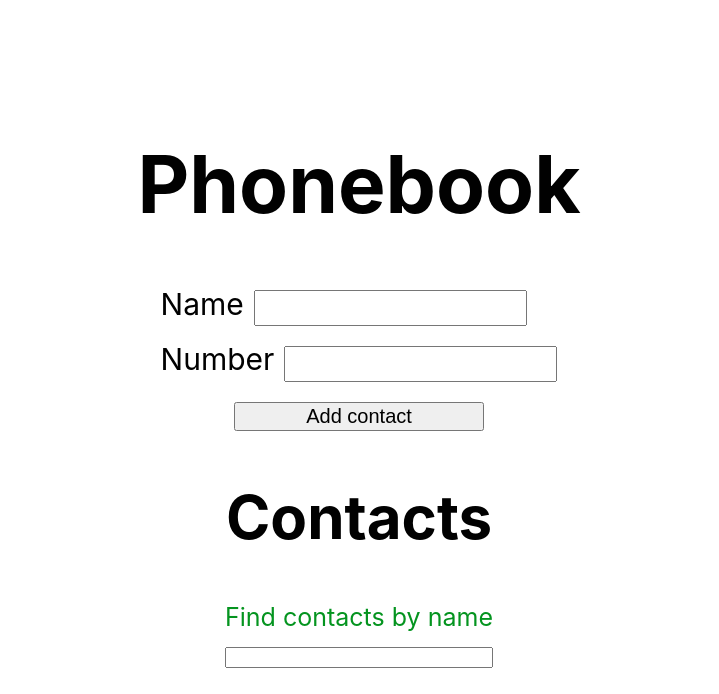
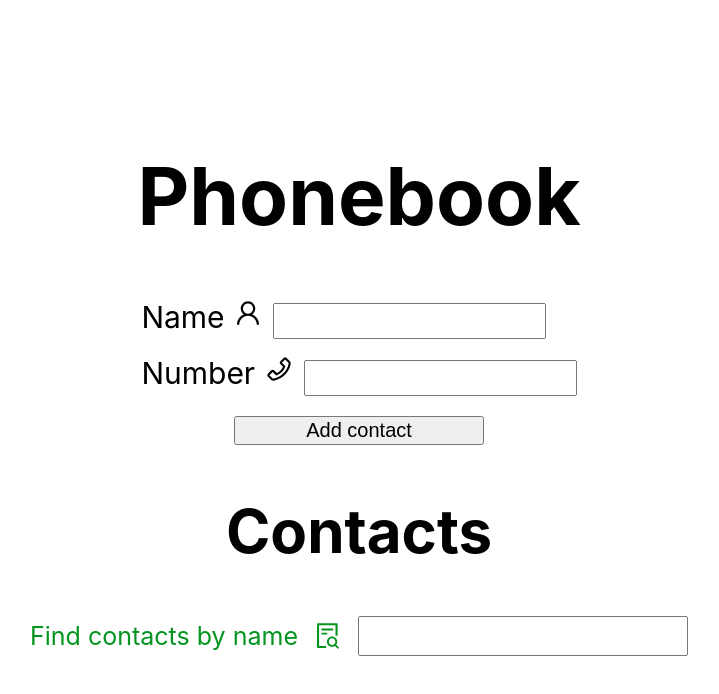
Before and after one commit to Yurtov/goit-react-hw-03-phonebook, a React (Create React App) app: page / in a window 1280 px wide. Shown: the top 694 px of the page, without its empty margins (281-1000 px from the left). Built offline with nearby package versions, Linux system fonts and the light colour scheme.

Commit message:
add local storage

```diff
--- a/package.json
+++ b/package.json
@@ -11,6 +11,7 @@
     "nanoid": "^4.0.2",
     "react": "^18.1.0",
     "react-dom": "^18.1.0",
+    "react-icons": "^4.10.1",
     "react-scripts": "5.0.1",
     "styled-components": "^6.0.7",
     "web-vitals": "^2.1.3",
--- a/src/components/App.jsx
+++ b/src/components/App.jsx
@@ -2,12 +2,32 @@ import { Component } from 'react';
 import { ContactForm } from './ContactForm/ContactForm';
 import { ContactList } from './ContactList/ContactList';
 import { Filter } from './Filter/Filter';
+
+const localStorageKey = 'contacts';
 
 export class App extends Component {
   state = {
     contacts: [],
     filter: '',
   };
+
+  componentDidMount() {
+    const savedContacts = localStorage.getItem(localStorageKey);
+    if (savedContacts !== null) {
+      this.setState({
+        contacts: JSON.parse(savedContacts),
+      });
+    }
+  }
+
+  componentDidUpdate(prevProps, prevState) {
+    if (this.state.contacts !== prevState.contacts) {
+      localStorage.setItem(
+        localStorageKey,
+        JSON.stringify(this.state.contacts)
+      );
+    }
+  }
 
   addContact = newContact => {
     this.state.contacts.some(
--- a/src/components/ContactForm/ContactForm.js
+++ b/src/components/ContactForm/ContactForm.js
@@ -1,6 +1,7 @@
 import { Formik } from 'formik';
 import { nanoid } from 'nanoid';
 import * as Yup from 'yup';
+import { AiOutlineUser, AiOutlinePhone } from 'react-icons/ai';
 import {
   StyledForm,
   Label,
@@ -47,14 +48,14 @@ export const ContactForm = ({ onAddContact }) => (
   >
     <StyledForm>
       <Label>
-        Name
+        Name <AiOutlineUser />
         <StyledField name="name" />
         <br />
         <StyledErrorMessage name="name" component="div" />
       </Label>
 
       <Label>
-        Number
+        Number <AiOutlinePhone />
         <StyledField name="number" />
         <br />
         <StyledErrorMessage name="number" component="div" />
--- a/src/components/ContactList/ContactList.js
+++ b/src/components/ContactList/ContactList.js
@@ -1,4 +1,5 @@
 import { List, ContactItem, Span, DeleteBtn } from './ContactList.styled';
+import { AiOutlineDelete } from 'react-icons/ai';
 
 export const ContactList = ({ contacts, onClick }) => {
   return (
@@ -8,7 +9,7 @@ export const ContactList = ({ contacts, onClick }) => {
           <Span>
             {contact.name}: {contact.number}
             <DeleteBtn type="button" onClick={() => onClick(contact.id)}>
-              Delete
+              <AiOutlineDelete size={27} />
             </DeleteBtn>
           </Span>
         </ContactItem>
--- a/src/components/ContactList/ContactList.styled.js
+++ b/src/components/ContactList/ContactList.styled.js
@@ -7,15 +7,17 @@ export const List = styled.ul`
   font-size: 25px;
 `;
 
-export const ContactItem = styled.li`
-`;
+export const ContactItem = styled.li``;
 
 export const Span = styled.span`
   display: flex;
-  gap: 10px;
+  gap: 15px;
   justify-content: space-between;
+  align-items: center;
 `;
 
 export const DeleteBtn = styled.button`
-  font-size: 17px;
+  border: none;
+  display: flex;
+  align-items: center;
 `;
--- a/src/components/Filter/Filter.js
+++ b/src/components/Filter/Filter.js
@@ -1,10 +1,11 @@
-import { Label } from "./Filter.styled";
+import { Label,Input } from './Filter.styled';
+import { AiOutlineFileSearch } from 'react-icons/ai';
 
 export const Filter = ({ onChange, filter }) => {
   return (
     <Label>
-      Find contacts by name
-      <input
+      Find contacts by name <AiOutlineFileSearch size={30}/>
+      <Input
         type="text"
         value={filter}
         onChange={evt => onChange(evt.target.value)}
--- a/src/components/Filter/Filter.styled.js
+++ b/src/components/Filter/Filter.styled.js
@@ -2,8 +2,13 @@ import styled from 'styled-components';
 
 export const Label = styled.label`
   display: flex;
-  flex-direction: column;
+  align-items: center;
   gap: 15px;
   font-size: 25px;
   color: #04941f;
 `;
+
+export const Input = styled.input`
+  height: 34px;
+  font-size: 25px;
+`;
```
Also changed, not shown: 1 other file (tests, documents, lock files or other folders).
